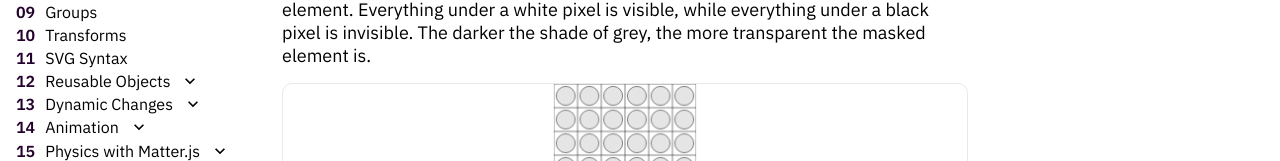
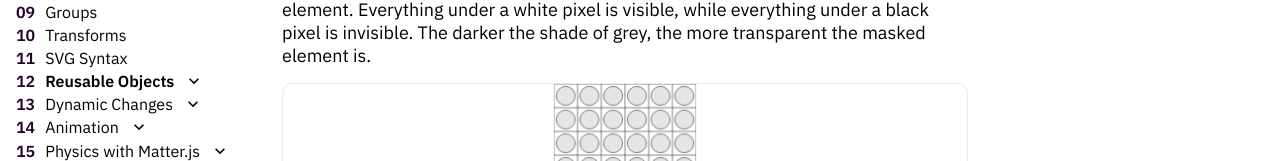
Before and after one commit to aokorodu/docsite-ccwsvgs, a React (Vite) app: page /reusable-mask in a window 1280 px wide. Shown: the part 264-425 px from the top of the page. Built offline with nearby package versions, Linux system fonts and the light colour scheme; a web font is replaced by a local one.

Commit message:
updated nav a little bit

```diff
--- a/src/components/navigation/navbutton.tsx
+++ b/src/components/navigation/navbutton.tsx
@@ -26,6 +26,10 @@ const NavButton = ({ index, title, link, subnav, onSelect }: navprops) => {
         return false;
     }
 
+    const isSubnavActive = () => {
+        return subnav.some((item) => pathname === item.link);
+    }
+
     let indexStr = String(index + 1);
     if (indexStr.length < 2) indexStr = `0${indexStr}`
     if (hasSubnav()) console.log("subnav", subnav);
@@ -42,7 +46,7 @@ const NavButton = ({ index, title, link, subnav, onSelect }: navprops) => {
                     <div>
                         <span onClick={onSelect} className={styles.buttonNumber}>{indexStr}</span>
                         {hasSubnav() ? (
-                            <span className={`${styles.link} ${open ? styles.activeLink : ""}`}>{title} </span>
+                            <span className={`${styles.link} ${isSubnavActive() ? styles.activeLink : ""}`}>{title} </span>
                         ) : (
                             <Link to={link} onClick={onSelect} className={`${styles.link} ${pathname == link ? styles.activeLink : ""}`}>{title} </Link>
                         )}
```
